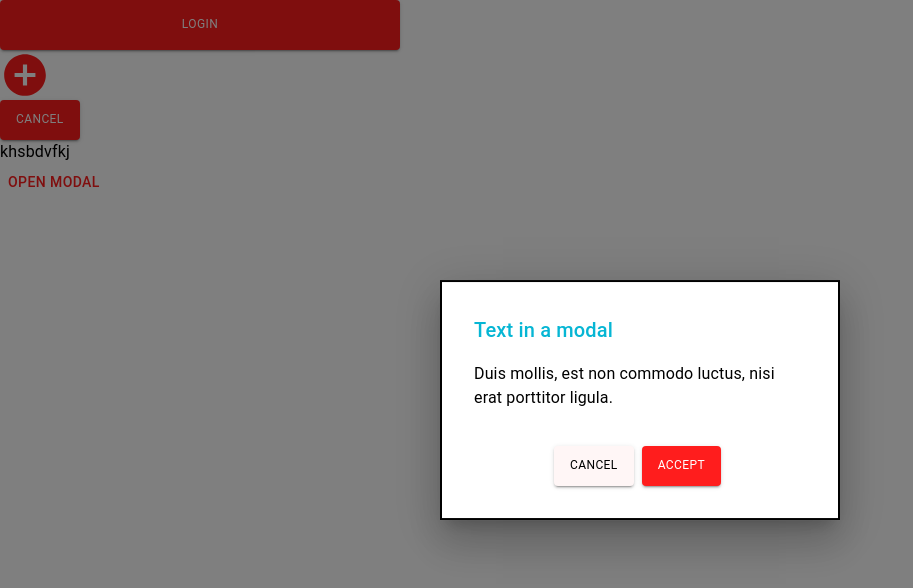
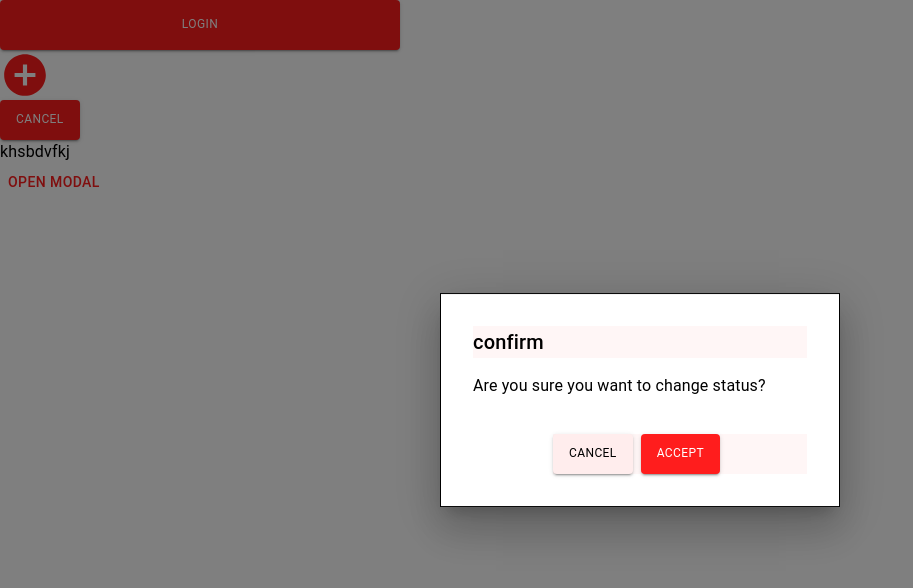
Before and after one commit to sandeepchakradhar/Adminastro, a React (Create React App) app: page / in a window 1280 px wide. Both pictures are taken after a click on the button "OPEN MODAL". Shown: the top 588 px of the page, without its empty margins (0-913 px from the left). Built offline with nearby package versions, Linux system fonts and the light colour scheme.

Commit message:
commintbypriyatam
commintbypriyatam

```diff
--- a/src/App.js
+++ b/src/App.js
@@ -12,14 +12,14 @@ function App() {
       <AdminLogin />
       <Icons />
       <Button2 name={"cancel"} color={"primary"} />
-      <Typography sx={{color:"info"}} color="info">khsbdvfkj</Typography>
+      <Typography sx={{ color: "info" }} color="info">khsbdvfkj</Typography>
 
       <Modals
-
-      name1={"accept"}
-      name2={"cancel"}
-      color1={"primary"}
-      color2={"danger"}
+        contents={"Are you sure you want to change status? "}
+        name1={"accept"}
+        name2={"cancel"}
+        color1={"primary"}
+        color2={"danger"}
 
       />
     </div>
--- a/src/components/Modals.js
+++ b/src/components/Modals.js
@@ -19,12 +19,13 @@ const style = {
   transform: "translate(-50%, -50%)",
   width: 400,
   bgcolor: "background.paper",
-  border: "2px solid #000",
+  border: "1px solid #000",
+
   boxShadow: 24,
   p: 4,
 };
 
-const Modals = ({ color1, color2, name1, name2 }) => {
+const Modals = ({ color1, color2, name1, name2, contents }) => {
   const [open, setOpen] = useState(false);
   const handleOpen = () => setOpen(true);
   const handleClose = () => setOpen(false);
@@ -39,23 +40,27 @@ const Modals = ({ color1, color2, name1, name2 }) => {
         aria-describedby="modal-modal-description"
       >
         <Box sx={style}>
-          <div color="danger">
-            <Typography className=" text-cyan-500" id="modal-modal-title" variant="h6" component="h2">
-              Text in a modal
-            </Typography>
-          </div>
-          <Typography id="modal-modal-description" sx={{ mt: 2 }}>
-            Duis mollis, est non commodo luctus, nisi erat porttitor ligula.
+
+
+
+          <Typography className=" bg-danger" id="modal-modal-title" variant="h6" component="h2">
+            confirm
           </Typography>
 
-          <div className=" ml-20 mt-9  flex gap-2">
+
+
+          <Typography id="modal-modal-description" sx={{ mt: 2 }}>
+            {contents}
+          </Typography>
+
+          <div className=" bg-danger ml-20 mt-9  flex gap-2">
 
             <Button2 className=" text-xs" name={name2} color={color2}></Button2>
             <Button2 name={name1} color={color1}></Button2>
           </div>
         </Box>
       </Modal>
-    </div>
+    </div >
   );
 };
 
--- a/tailwind.config.js
+++ b/tailwind.config.js
@@ -4,7 +4,36 @@ module.exports = {
     "./src/**/*.{js,jsx,ts,tsx}",
   ],
   theme: {
-    extend: {},
+    screens: {
+      sm: '480px',
+      md: '768px',
+      lg: '976px',
+      xl: '1440px',
+    },
+    colors: {
+      'primary': '#FF1D1D',
+      'secondary': '#F8F7FF',
+      'danger': '#FF1D1D0A',
+      'info': '#FF1D1D05',
+      'success': "#F8F7FF",
+      'yellow': '#ffc82c',
+      'gray-dark': '#273444',
+      'gray': '#8492a6',
+      'gray-light': '#d3dce6',
+    },
+    fontFamily: {
+      sans: ['Graphik', 'sans-serif'],
+      serif: ['Merriweather', 'serif'],
+    },
+    extend: {
+      spacing: {
+        '128': '32rem',
+        '144': '36rem',
+      },
+      borderRadius: {
+        '4xl': '2rem',
+      }
+    }
   },
   plugins: [],
 }
```
Also changed, not shown: src/components/login/AdminLogin.js (+3 -4 lines).
